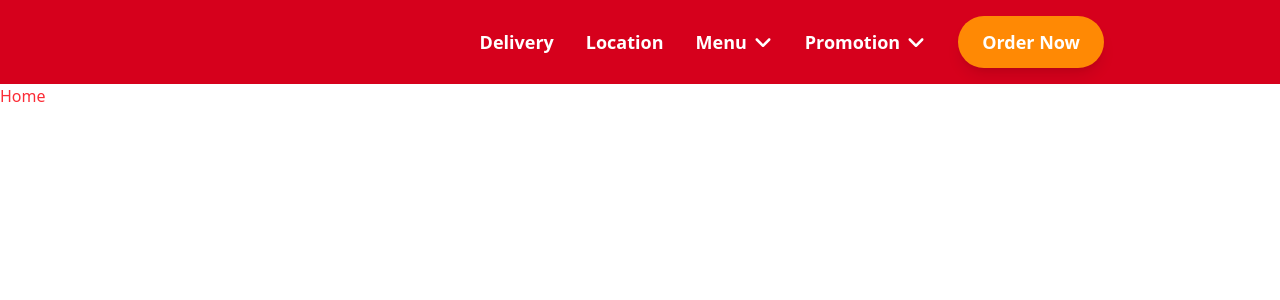
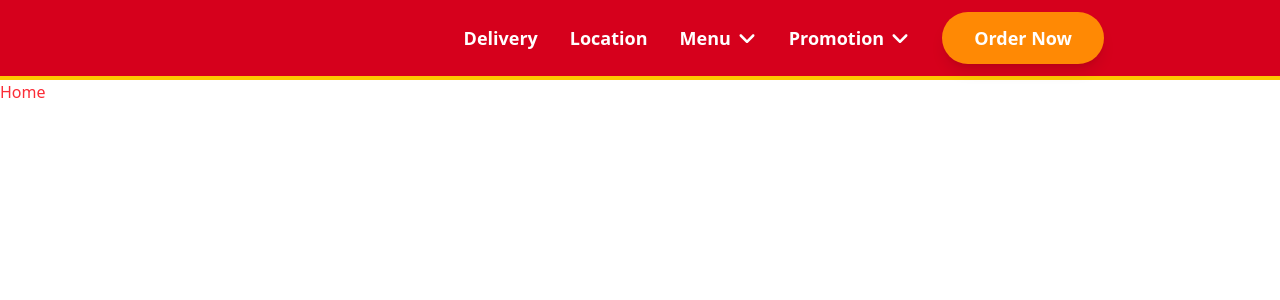
Before and after one commit to AdieDev0/Jollibee---static, a React (Vite) app in the folder jollibee/: page / in a window 1280 px wide. Shown: the top 300 px of the page. Built offline with nearby package versions, Linux system fonts and the light colour scheme.

Commit message:
style: update Navbar component to include border and modify dropdown menu items for clarity

```diff
--- a/jollibee/src/components/Navbar.jsx
+++ b/jollibee/src/components/Navbar.jsx
@@ -7,7 +7,7 @@ const Navbar = () => {
   const [sidebarOpen, setSidebarOpen] = useState(false);
 
   return (
-    <nav className="bg-[#D6001C] px-6 md:px-44 py-4 flex justify-end items-center">
+    <nav className="bg-[#D6001C] px-6 md:px-44 py-3 flex justify-end items-center border-b-4 border-b-yellow-400">
       {/* Mobile Menu Button */}
       <button
         className="text-white md:hidden text-2xl"
@@ -42,27 +42,17 @@ const Navbar = () => {
         <DropdownMenu title="Promotion">
           <MenuItem>
             <a href="#" className="block px-4 py-2 text-gray-700">
-              Account settings
+              Promos
             </a>
           </MenuItem>
           <MenuItem>
             <a href="#" className="block px-4 py-2 text-gray-700">
-              Support
+            Gift Cards
             </a>
-          </MenuItem>
-          <MenuItem>
-            <a href="#" className="block px-4 py-2 text-gray-700">
-              License
-            </a>
-          </MenuItem>
-          <MenuItem>
-            <button className="block w-full text-left px-4 py-2 text-gray-700">
-              Sign out
-            </button>
           </MenuItem>
         </DropdownMenu>
 
-        <button className="bg-orange-400 hover:bg-orange-500 duration-300 text-white font-bold text-lg rounded-full px-6 py-3 shadow-lg cursor-pointer">
+        <button className="bg-orange-400 hover:bg-orange-500 duration-300 text-white font-bold text-lg rounded-full px-8 py-3 shadow-lg cursor-pointer">
           Order Now
         </button>
       </ul>
```
